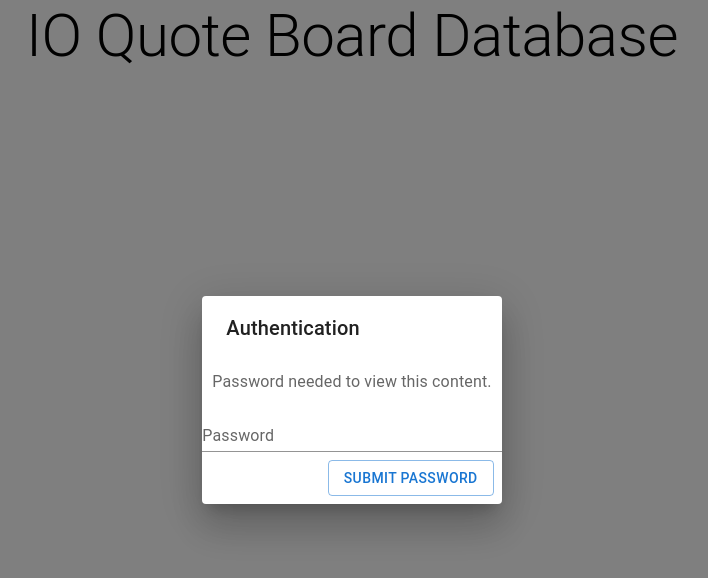
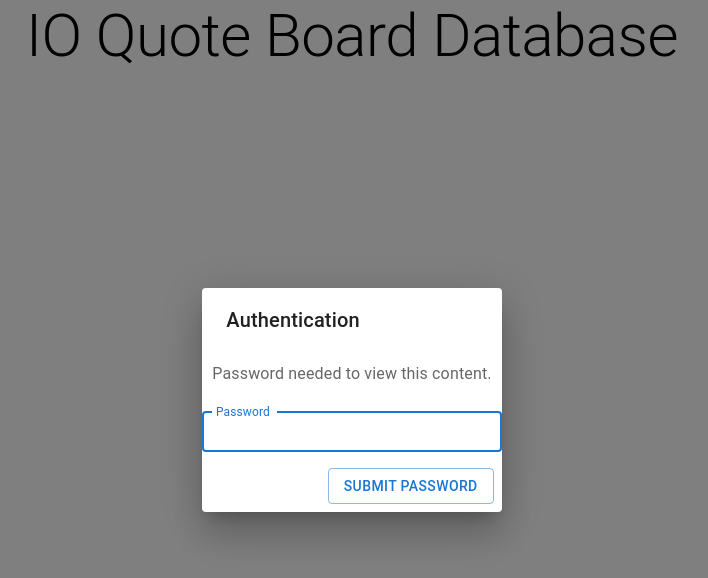
Before and after one commit to catherinedynda/qb-db-frontend, a React (Create React App) app: page / in a window 1280 px wide. Shown: the top 578 px of the page, without its empty margins (288-996 px from the left). Built offline with nearby package versions, Linux system fonts and the light colour scheme.

Commit message:
Add env variable for pre-verification, adjust password styling

```diff
--- a/src/App.css
+++ b/src/App.css
@@ -24,4 +24,5 @@
 
 .password {
     padding: 10px;
+    margin: 4px;
 }
--- a/src/App.tsx
+++ b/src/App.tsx
@@ -1,7 +1,6 @@
 import React, { useState } from "react";
 import bcrypt from "bcryptjs";
 import Typography from "@mui/material/Typography";
-import "./App.css";
 import Dialog from "@mui/material/Dialog";
 import Search from "./Search";
 import dotenv from "dotenv";
@@ -10,10 +9,13 @@ import DialogContentText from "@mui/material/DialogContentText";
 import TextField from "@mui/material/TextField";
 import Button from "@mui/material/Button";
 import DialogActions from "@mui/material/DialogActions";
+import "./App.css";
 dotenv.config();
 
 function App() {
-  const [verified, setIsVerified] = useState(false);
+  const [verified, setIsVerified] = useState(
+    process.env.REACT_APP_IS_VERIFIED === "true" ? true : false
+  );
   const [password, setPassword] = useState("");
   const [incorrect, setIncorrect] = useState(false);
 
@@ -49,21 +51,31 @@ function App() {
           </DialogContentText>
           {incorrect ? (
             <TextField
+              size="small"
+              margin="normal"
               error
               className="password"
               type="password"
               label="Password"
-              variant="standard"
               helperText="Incorrect password, try again"
               onChange={(e) => setPassword(e.target.value)}
+              onKeyDown={(e) => {
+                if (e.key === "Enter") validatePassword();
+              }}
+              inputRef={(input) => input && input.focus()}
             />
           ) : (
             <TextField
+              margin="normal"
+              size="small"
               className="password"
               type="password"
               label="Password"
-              variant="standard"
               onChange={(e) => setPassword(e.target.value)}
+              onKeyDown={(e) => {
+                if (e.key === "Enter") validatePassword();
+              }}
+              inputRef={(input) => input && input.focus()}
             />
           )}
           <DialogActions>
```
